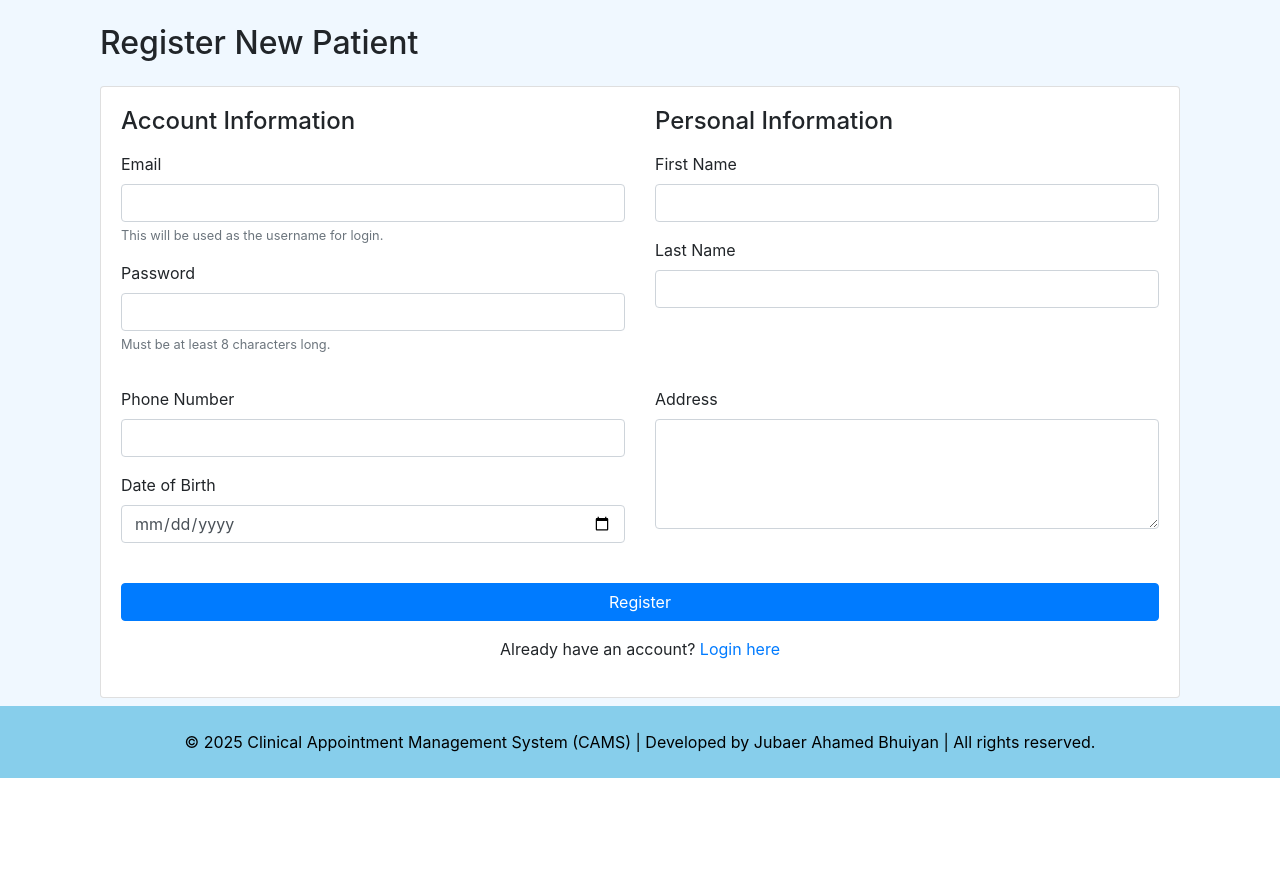
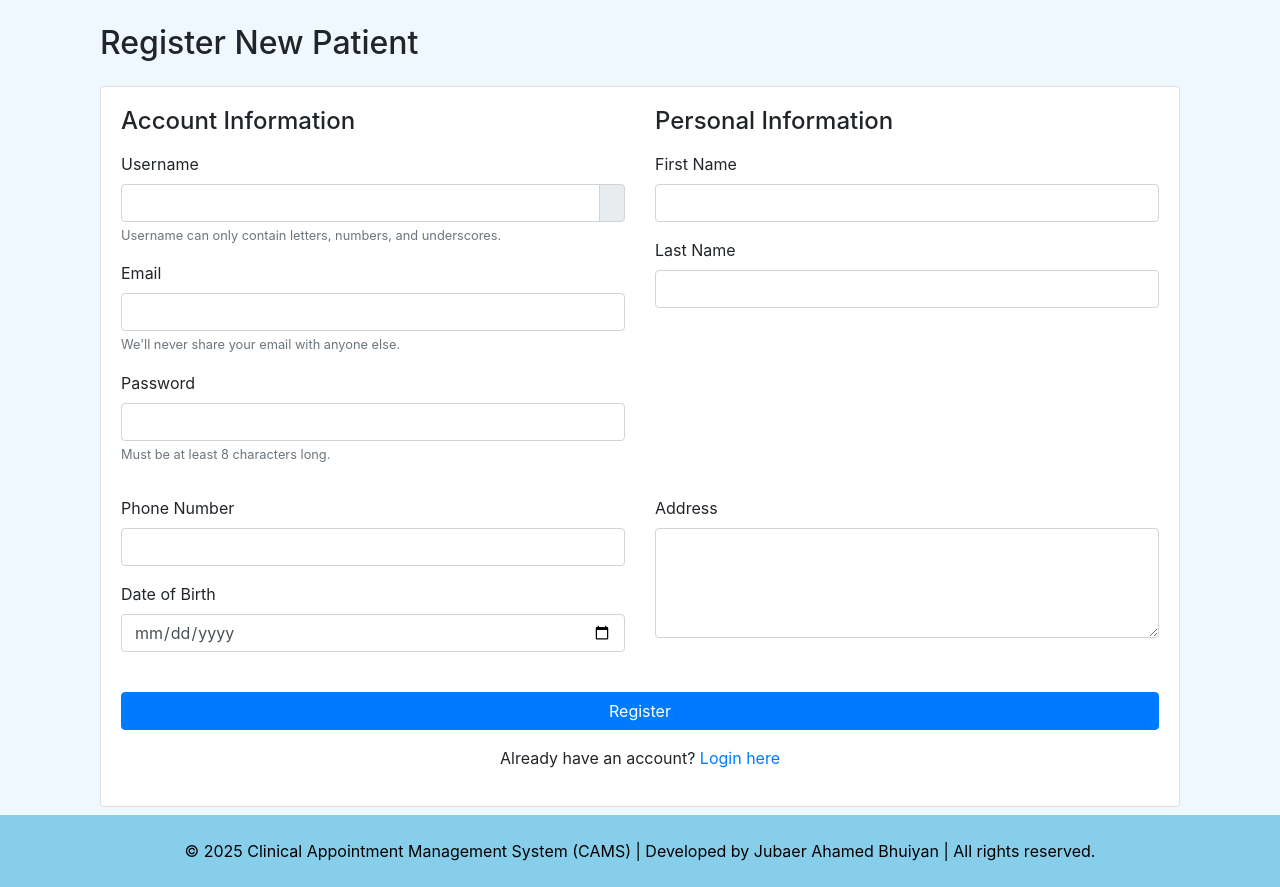
Before and after one commit to jubaer-bhuiyan/clinic_management_system, a Django app: page /register/ in a window 1280 px wide. Shown: the part 56-943 px from the top of the page. Before the commit the page ends 834 px from the top, so only its background shows below. Run offline with Django 4.2, Linux system fonts and the light colour scheme; some libraries are stand-ins or nearby versions.

Commit message:
Add username field with real-time validation to patient registration

```diff
--- a/main/templates/main/PatientRegistration.html
+++ b/main/templates/main/PatientRegistration.html
@@ -25,9 +25,22 @@
                     <div class="col-md-6">
                         <h4 class="mb-3">Account Information</h4>
                         <div class="form-group">
+                            <label for="username">Username</label>
+                            <div class="input-group">
+                                <input type="text" class="form-control" id="username" name="username" required minlength="3" maxlength="30" pattern="^[a-zA-Z0-9_]+$">
+                                <div class="input-group-append">
+                                    <span class="input-group-text">
+                                        <i id="username-status" class="fas"></i>
+                                    </span>
+                                </div>
+                            </div>
+                            <small id="username-feedback" class="form-text"></small>
+                            <small class="form-text text-muted">Username can only contain letters, numbers, and underscores.</small>
+                        </div>
+                        <div class="form-group">
                             <label for="email">Email</label>
                             <input type="email" class="form-control" id="email" name="email" required>
-                            <small class="form-text text-muted">This will be used as the username for login.</small>
+                            <small class="form-text text-muted">We'll never share your email with anyone else.</small>
                         </div>
                         <div class="form-group">
                             <label for="password">Password</label>
@@ -108,5 +121,75 @@ document.getElementById('password').addEventListener('input', function() {
         this.setCustomValidity('');
     }
 });
+
+// Username validation
+let usernameTimeout;
+const usernameInput = document.getElementById('username');
+const usernameFeedback = document.getElementById('username-feedback');
+const usernameStatus = document.getElementById('username-status');
+
+usernameInput.addEventListener('input', function() {
+    clearTimeout(usernameTimeout);
+    const username = this.value;
+
+    // Reset validation state
+    this.setCustomValidity('');
+    usernameFeedback.className = 'form-text';
+    usernameStatus.className = 'fas';
+
+    // Basic validation
+    if (!username) {
+        usernameFeedback.textContent = 'Username is required';
+        usernameFeedback.className = 'form-text text-danger';
+        usernameStatus.className = 'fas fa-times text-danger';
+        this.setCustomValidity('Username is required');
+        return;
+    }
+
+    if (username.length < 3) {
+        usernameFeedback.textContent = 'Username must be at least 3 characters long';
+        usernameFeedback.className = 'form-text text-danger';
+        usernameStatus.className = 'fas fa-times text-danger';
+        this.setCustomValidity('Username must be at least 3 characters long');
+        return;
+    }
+
+    if (!/^[a-zA-Z0-9_]+$/.test(username)) {
+        usernameFeedback.textContent = 'Username can only contain letters, numbers, and underscores';
+        usernameFeedback.className = 'form-text text-danger';
+        usernameStatus.className = 'fas fa-times text-danger';
+        this.setCustomValidity('Username can only contain letters, numbers, and underscores');
+        return;
+    }
+
+    // Show checking status
+    usernameFeedback.textContent = 'Checking availability...';
+    usernameFeedback.className = 'form-text text-muted';
+    usernameStatus.className = 'fas fa-spinner fa-spin';
+
+    // Check username availability after a short delay
+    usernameTimeout = setTimeout(() => {
+        fetch(`/check-username/?username=${encodeURIComponent(username)}`)
+            .then(response => response.json())
+            .then(data => {
+                if (data.available) {
+                    usernameFeedback.textContent = 'Username is available';
+                    usernameFeedback.className = 'form-text text-success';
+                    usernameStatus.className = 'fas fa-check text-success';
+                    this.setCustomValidity('');
+                } else {
+                    usernameFeedback.textContent = 'Username is already taken';
+                    usernameFeedback.className = 'form-text text-danger';
+                    usernameStatus.className = 'fas fa-times text-danger';
+                    this.setCustomValidity('Username is already taken');
+                }
+            })
+            .catch(error => {
+                usernameFeedback.textContent = 'Error checking username availability';
+                usernameFeedback.className = 'form-text text-danger';
+                usernameStatus.className = 'fas fa-exclamation-triangle text-warning';
+            });
+    }, 500);
+});
 </script>
 {% endblock %}
--- a/main/urls.py
+++ b/main/urls.py
@@ -46,4 +46,7 @@ urlpatterns = [
 
     # User Settings
     path('change-password/', views.change_password, name='change_password'),
+
+    # Username validation
+    path('check-username/', views.check_username, name='check_username'),
 ]
--- a/main/views.py
+++ b/main/views.py
@@ -611,28 +611,33 @@ def view_patient_records(request, patient_id):
     })
 
 def patient_registration(request):
-    # Get next URL from either GET or POST
-    next_url = request.POST.get('next', request.GET.get('next', ''))
-
     if request.method == 'POST':
-        # Get form data
+        username = request.POST.get('username')
+        email = request.POST.get('email')
+        password = request.POST.get('password')
         first_name = request.POST.get('first_name')
         last_name = request.POST.get('last_name')
-        email = request.POST.get('email')
-        password = request.POST.get('password')
         phone = request.POST.get('phone')
+        date_of_birth = request.POST.get('date_of_birth')
         address = request.POST.get('address')
-        date_of_birth = request.POST.get('date_of_birth')
+
+        # Validate username
+        if not username or len(username) < 3:
+            messages.error(request, 'Username must be at least 3 characters long')
+            return redirect('patient_registration')
+
+        if not username.isalnum() and '_' not in username:
+            messages.error(request, 'Username can only contain letters, numbers, and underscores')
+            return redirect('patient_registration')
+
+        if User.objects.filter(username__iexact=username).exists():
+            messages.error(request, 'Username is already taken')
+            return redirect('patient_registration')
 
         try:
-            # Check if user already exists
-            if User.objects.filter(username=email).exists():
-                messages.error(request, 'A user with this email already exists')
-                return render(request, 'main/PatientRegistration.html', {'next': next_url})
-
             # Create user account
             user = User.objects.create_user(
-                username=email,
+                username=username,
                 email=email,
                 password=password,
                 first_name=first_name,
@@ -640,25 +645,23 @@ def patient_registration(request):
             )
 
             # Create patient profile
-            Patient.objects.create(
+            patient = Patient.objects.create(
                 user=user,
                 phone=phone,
-                address=address,
-                date_of_birth=date_of_birth
+                date_of_birth=date_of_birth,
+                address=address
             )
 
-            messages.success(request, 'Registration successful! Please login to continue.')
-            # If there's a next URL, redirect to login with next parameter
-            if next_url:
-                if url_has_allowed_host_and_scheme(next_url, allowed_hosts=None):
-                    return redirect(f'/login/?next={next_url}')
+            messages.success(request, 'Registration successful! Please login.')
             return redirect('user_login')
 
         except Exception as e:
-            messages.error(request, f'Error registering patient: {str(e)}')
-            return render(request, 'main/PatientRegistration.html', {'next': next_url})
+            messages.error(request, 'An error occurred during registration. Please try again.')
+            if user:
+                user.delete()
+            return redirect('patient_registration')
 
-    return render(request, 'main/PatientRegistration.html', {'next': next_url})
+    return render(request, 'main/PatientRegistration.html')
 
 def doctor_login(request):
     if request.method == 'POST':
@@ -785,3 +788,28 @@ def edit_record(request, record_id):
         'statuses': Record.STATUS_CHOICES
     }
     return render(request, 'main/EditRecord.html', context)
+
+def check_username(request):
+    """
+    Check if a username is available.
+    Returns JSON response with availability status.
+    """
+    username = request.GET.get('username', '').strip()
+
+    if not username:
+        return JsonResponse({'available': False, 'message': 'Username is required'})
+
+    # Check if username meets basic requirements
+    if len(username) < 3:
+        return JsonResponse({'available': False, 'message': 'Username must be at least 3 characters long'})
+
+    if not username.isalnum() and '_' not in username:
+        return JsonResponse({'available': False, 'message': 'Username can only contain letters, numbers, and underscores'})
+
+    # Check if username exists
+    exists = User.objects.filter(username__iexact=username).exists()
+
+    return JsonResponse({
+        'available': not exists,
+        'message': 'Username is available' if not exists else 'Username is already taken'
+    })
```
